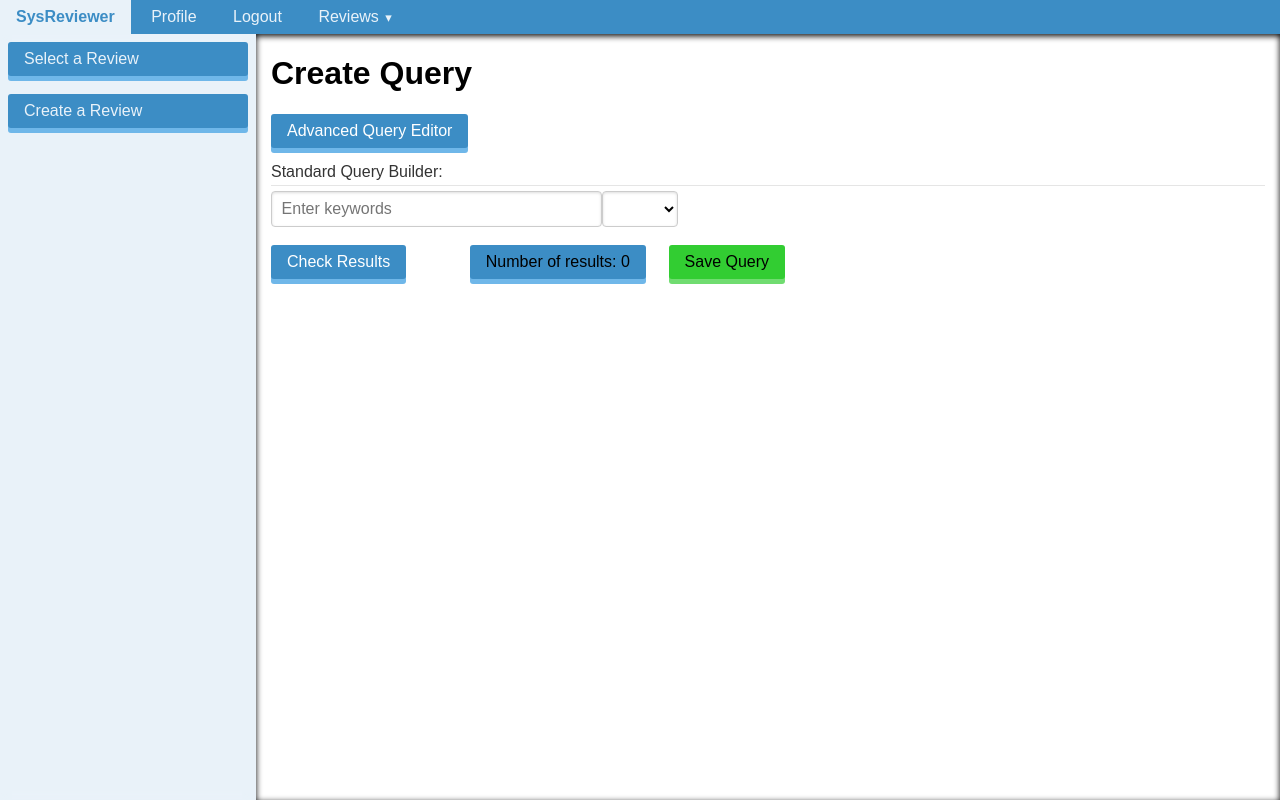
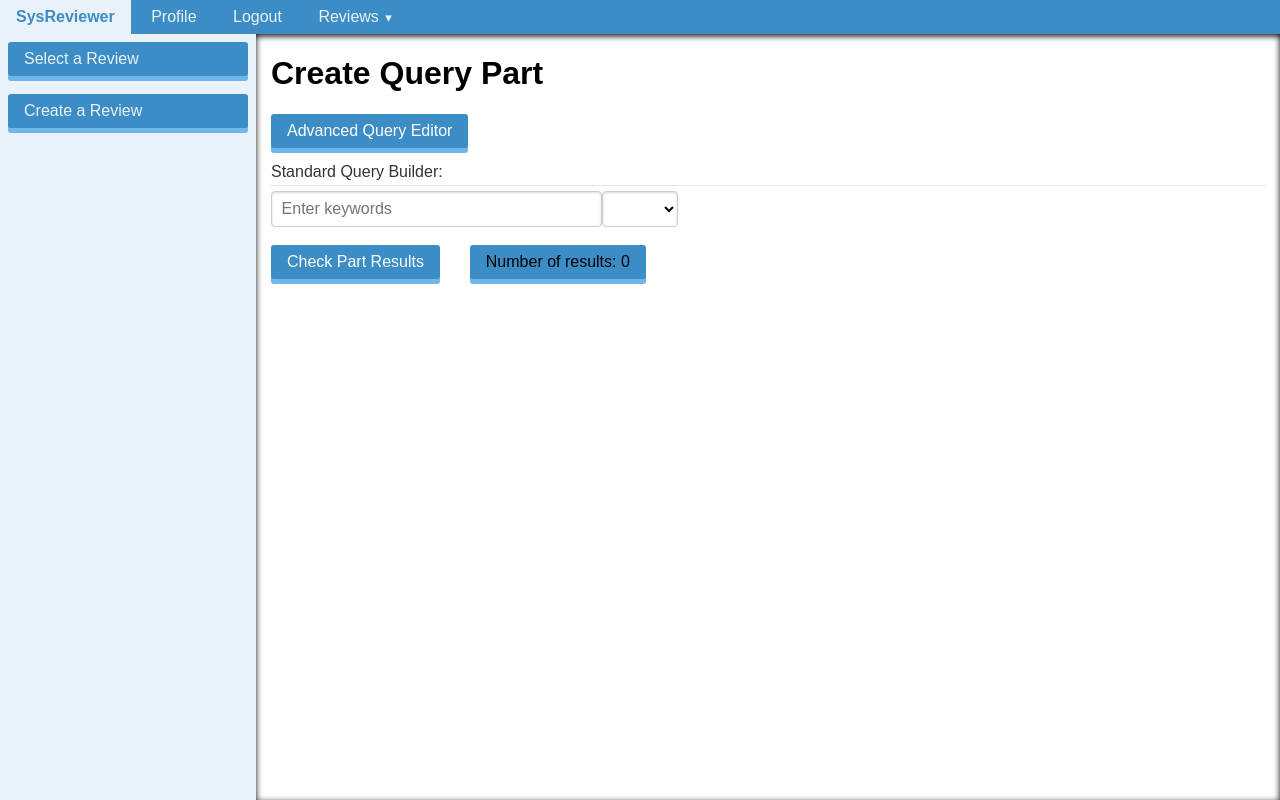
Before and after one commit to Alistair401/10C, a Django app: page /mainapp/reviews/1/create_query/ in a window 1280 px wide. Run offline with Django 3.2, Linux system fonts and the light colour scheme; the visitor is signed in with stand-in values (Sample User, id 1); data comes from the database, SQL or seed files in the repository; data that the repository does not hold is empty; parts of the project's set-up code (start-up, migrations or seed data) failed here and were passed over; some libraries are stand-ins or nearby versions.

Commit message:
Changed query to be query parts

```diff
--- a/SysReview/SysReview/urls.py
+++ b/SysReview/SysReview/urls.py
@@ -3,11 +3,7 @@
 from mainapp import views
 
 urlpatterns = patterns('',
-    # Examples:
-    #url(r'^$', 'mainapp.views.index', name='index'),
-    # url(r'^blog/', include('blog.urls')),
-
-    url(r'^admin/', include(admin.site.urls)),
+                       url(r'^admin/', include(admin.site.urls)),
                        url('^mainapp/', include('mainapp.urls')),
                        url(r'^$', include('mainapp.urls')),
 
--- a/SysReview/mainapp/urls.py
+++ b/SysReview/mainapp/urls.py
@@ -9,11 +9,9 @@
                        url(r'^reviews/(?P<review_name_slug>[\w\-]+)/queries/$',views.queries,name='queries'),
                        url(r'^reviews/(?P<review_name_slug>[\w\-]+)/create_query/$',views.create_query,name='create_query'),
                        url(r'^reviews/(?P<review_name_slug>[\w\-]+)/create_query/advquery/(?P<query_string>[\w\(\)\%\ \,\[\]]+)/$',views.check_API_adv,name='adv_query'),
-                       url(r'^reviews/(?P<review_name_slug>[\w\-]+)/create_query/saveadvquery/(?P<query_string>[\w\(\)\%\ \,\[\]]+)/$', views.save_to_pool_adv, name='save_adv_query'),
                        url(r'^reviews/(?P<review_name_slug>[\w\-]+)/create_query/stdquery/(?P<query_string>[\w\(\)\%\ \,\[\]]+)/$',views.check_API_std,name='std_query'),
-                       url(r'^reviews/(?P<review_name_slug>[\w\-]+)/create_query/savestdquery/(?P<query_string>[\w\(\)\%\ \,\[\]]+)/$', views.save_to_pool_std, name='save_std_query'),
-                       url(r'^reviews/(?P<review_name_slug>[\w\-]+)/create_query/saveadvquerynottopool/(?P<query_string>[\w\(\)\%\ \,\[\]]+)/$', views.save_query_adv,name='save_std_query_not_to_pool'),
-                       url(r'^reviews/(?P<review_name_slug>[\w\-]+)/create_query/savestdquerynottopool/(?P<query_string>[\w\(\)\%\ \,\[\]]+)/$', views.save_query_std,name='save_std_query_not_to_pool'),
+                       url(r'^reviews/(?P<review_name_slug>[\w\-]+)/create_query/saveadvquery/(?P<query_string>[\w\(\)\%\ \,\[\]]+)/$', views.save_query_adv, name='save_query_adv'),
+                       url(r'^reviews/(?P<review_name_slug>[\w\-]+)/create_query/savestdquery/(?P<query_string>[\w\(\)\%\ \,\[\]]+)/$', views.save_query_std, name='save_query_std'),
                        url(r'^reviews/(?P<review_name_slug>[\w\-]+)/abstract_pool/$',views.abstract_pool,name='abstract_pool'),
                        url(r'^reviews/(?P<review_name_slug>[\w\-]+)/document_pool/$',views.document_pool,name='document_pool'),
                        url(r'^reviews/(?P<review_name_slug>[\w\-]+)/final_pool/$',views.final_pool,name='final_pool'),
--- a/SysReview/mainapp/views.py
+++ b/SysReview/mainapp/views.py
@@ -506,47 +506,6 @@
     review.save()
     return HttpResponse()
 
-@commit_on_success
-def save_to_pool_adv(request, review_name_slug, query_string):
-    review = Review.objects.get(slug=review_name_slug)
-    # get list of ID results from the PubMed API
-    formatted = format_query_advanced(query_string)
-    esearch_result = pubmed.esearch_query(formatted)
-    efetch_dict = pubmed.efetch_query(esearch_result)
-    for id, attributes in efetch_dict.iteritems():
-        paper = Paper.objects.create(review=review,title=attributes["title"],authors=str(attributes["authors"]),abstract=attributes["abstract"])
-        paper.save()
-    id_string = ""
-    for id in esearch_result:
-        id_string += id + ","
-    id_string = id_string[:-1]
-    query_object = Query.objects.create(review=review,query_string=formatted,pool_size=len(esearch_result),results=id_string)
-    #set Review pool size
-    review.pool_size=len(esearch_result)
-    review.save()
-    return HttpResponse()
-
-@commit_on_success
-def save_to_pool_std(request, review_name_slug, query_string):
-    review = Review.objects.get(slug=review_name_slug)
-    # get list of ID results from the PubMed API
-    formatted = format_query_novice(query_string)
-    esearch_result = pubmed.esearch_query(formatted)
-    efetch_dict = pubmed.efetch_query(esearch_result)
-    for id, attributes in efetch_dict.iteritems():
-        paper = Paper.objects.create(review=review,title=attributes["title"],authors=str(attributes["authors"]),abstract=attributes["abstract"])
-        paper.save()
-    id_string = ""
-    for id in esearch_result:
-        id_string += id + ","
-    id_string = id_string[:-1]
-    query_object = Query.objects.create(review=review,query_string=formatted,pool_size=len(esearch_result),results=id_string)
-    #set Review pool size
-    review.pool_size=len(esearch_result)
-    review.save()
-    return HttpResponse()
-
-@commit_on_success
 def save_query_adv(request, review_name_slug, query_string):
     review = Review.objects.get(slug=review_name_slug)
     # get list of ID results from the PubMed API
@@ -558,7 +517,6 @@
     query_object = Query.objects.create(review=review,query_string=formatted,pool_size=len(esearch_result),results=id_string)
     return HttpResponse()
 
-@commit_on_success
 def save_query_std(request, review_name_slug, query_string):
     review = Review.objects.get(slug=review_name_slug)
     # get list of ID results from the PubMed API
--- a/SysReview/static/js/mainapp-jquery.js
+++ b/SysReview/static/js/mainapp-jquery.js
@@ -50,11 +50,6 @@
         }
     });
 
-    $('#adv_textarea').numberedtextarea({
-        // if true Tab key creates indentation
-        allowTabChar: false
-    });
-
     //function for clone input fields for standard query creation
     //if operator selector changed
     $("#standard_builder").change(function(){
@@ -70,6 +65,11 @@
             $(this).off();
         }
     });
+
+    $('#adv_textarea').numberedtextarea({
+        // if true Tab key creates indentation
+        allowTabChar: false
+    });
 });
 $(document).on('click','#checkAPIadv', function () {
     var txt = $('textarea#adv_textarea');
@@ -84,28 +84,10 @@
         type: "GET",
         url: "advquery/" + formattedquery,
         success: function (data) {
-            $(button).text("+ Add results to review");
-            $(button).attr("id", "confirmAdv");
+            $(button).text("Save Query");
+            $(button).attr("id", "savequeryadv");
             $(button).attr("class","cust-button-g");
             $('#advresults').text("Number of results: " + data.toString());
-        }
-    });
-});
-$(document).on('click','#confirmAdv', function () {
-    var txt = $('textarea#adv_textarea');
-    var button = $(this);
-    var unformattedquery = txt.val().split("\n");
-    var formattedquery = "";
-    $.each(unformattedquery, function (l) {
-        formattedquery = formattedquery + unformattedquery[l] + ",";
-    });
-    formattedquery = formattedquery.slice(0, -1);
-    $.ajax({
-        type: "GET",
-        url: "saveadvquery/" + formattedquery,
-        success: function (data) {
-            $(button).text("Added");
-            $(button).attr("id","done");
         }
     });
 });
@@ -121,27 +103,10 @@
         type: "GET",
         url: "stdquery/" + query,
         success: function (data) {
-            $(button).text("+ Add results to review");
-            $(button).attr("id", "confirmStd");
+            $(button).text("Save Query Part");
+            $(button).attr("id", "savequerystd");
             $(button).attr("class","cust-button-g");
             $('#stdresults').text("Number of results: " + data.toString());
-        }
-    });
-});
-$(document).on('click','#confirmStd', function () {
-    var query = "";
-    $('input#standard_keywords').each(function(){
-        var keyword = $(this).next().val();
-        query = query + $(this).val() + "," + keyword + ",";
-    });
-    var button = $(this);
-    query = query.slice(0, -2);
-    $.ajax({
-        type: "GET",
-        url: "savestdquery/" + query,
-        success: function (data) {
-            $(button).text("Added");
-            $(button).attr("id", "done");
         }
     });
 });
@@ -166,14 +131,14 @@
     $(this).attr("value","CONFIRM DELETION");
 });
 $(document).on('input','#standard_builder,#standard_keywords',function(){
-    $("#confirmStd").text("Check Results");
-    $("#confirmStd").attr("class","cust-button");
-    $("#confirmStd").attr("id", "checkAPIstd");
+    $("#savequerystd").text("Check Part Results");
+    $("#savequerystd").attr("class","cust-button");
+    $("#savequerystd").attr("id", "checkAPIstd");
 });
 $(document).on('input','#adv_textarea',function(){
-    $("#confirmAdv").text("Check Results");
-    $("#confirmAdv").attr("class","cust-button");
-    $("#confirmAdv").attr("id", "checkAPIadv");
+    $("#savequeryadv").text("Check Part Results");
+    $("#savequeryadv").attr("class","cust-button");
+    $("#savequeryadv").attr("id", "checkAPIadv");
 });
 $(document).on('click','#savequerystd', function () {
     var query = "";
@@ -185,7 +150,7 @@
     query = query.slice(0, -2);
     $.ajax({
         type: "GET",
-        url: "savestdquerynottopool/" + query,
+        url: "savestdquery/" + query,
         success: function (data) {
             $(button).text("Saved")
         }
@@ -202,7 +167,7 @@
     formattedquery = formattedquery.slice(0, -1);
     $.ajax({
         type: "GET",
-        url: "saveadvquerynottopool/" + formattedquery,
+        url: "saveadvquery/" + formattedquery,
         success: function (data) {
             $(button).text("Saved")
         }
@@ -242,8 +207,8 @@
 } );
 $(document).on('click',"[id*='deleteQuery']",function(){
     var confirm = $(this).val();
-        //if button value now Confirm delete
-        if (confirm == 'Confirm delete'){
+    //if button value now Confirm delete
+    if (confirm == 'Confirm delete'){
             var td = $(this).parent();
             //var of td tr parent
             var tr = td.parent();
@@ -364,7 +329,7 @@
     if ($('#abstract_pool :checkbox:checked').length > 0){
             var confirm = $(this).val();
             if (confirm == 'Confirm?'){
-                var removed_rows = ""   //List to hold row id's being removed
+                var removed_rows = "";  //List to hold row id's being removed
                 $("#abstract_pool tbody tr").each(function(){   //For each row in table
                     if($(this).find('input:checkbox:checked').length == 1){ //If the row has a checked input box
                         var pk = this.id.slice(5); //Set the pk variable to the row id (ONLY THE NUMBER)
@@ -378,7 +343,7 @@
                     success: function(){
                         $("#abstract_pool tbody tr").each(function(){   //For each row in table
                             if($(this).find('input:checkbox:checked').length == 1){ //If the row has a checked input box
-                                var row = this
+                                var row = this;
                                 $(row).fadeOut(400, function () {
                                     $(row).remove()
                                 });
--- a/SysReview/templates/mainapp/abstract_pool.html
+++ b/SysReview/templates/mainapp/abstract_pool.html
@@ -41,8 +41,8 @@
     </div>
         <br><br>
         <div class = "container">
-            <input class="pure-button cust-button-g" type="submit" name="abstract" value="Mark as relevant" id = "add2DP"/>
-            <input class="pure-button cust-pure-button-r" type="submit" name="abstract" value="Mark as not relevant" id = "removefromAP"/>
+            <button class="pure-button cust-button-g" name="abstract" value="Mark as relevant" id = "add2DP"/>
+            <button class="pure-button cust-pure-button-r" name="abstract" value="Mark as not relevant" id = "removefromAP"/>
         </div>
     {% else %}
         <h2> There are no abstracts in your abstract pool!</h2>
--- a/SysReview/templates/mainapp/create_query.html
+++ b/SysReview/templates/mainapp/create_query.html
@@ -6,7 +6,7 @@
 
 {% block main_block %}
 
-    <h1>Create Query</h1>
+    <h1>Create Query Part</h1>
     <div class="cust-button" id="switchToAdv">Advanced Query Editor</div>
 
     <div class="pure-form pure-form-aligned cust-remove-formatting" id="adv-form">
@@ -15,13 +15,10 @@
         <br/>
         <div class="pure-g">
             <div class="pure-u-1-5">
-                <div id="checkAPIadv" class="cust-button">Query Part Results</div>
+                <div id="checkAPIadv" class="cust-button">Check Part Results</div>
             </div>
             <div class="pure-u-1-5 cust-centered">
                 <div id="advresults" class="cust-notifier">Number of results: 0</div>
-            </div>
-            <div class="pure-u-1-5" id="savequerydiv">
-                <div id="savequeryadv" class="cust-button-g">Save Query</div>
             </div>
             <div class="pure u 1-5">
                 <img id="ajaxloading" src="{% static 'css/rolling.gif' %}">
@@ -44,13 +41,10 @@
         <br/>
         <div class="pure-g">
             <div class="pure-u-1-5">
-                <div id="checkAPIstd" class="cust-button">Check Results</div>
+                <div id="checkAPIstd" class="cust-button">Check Part Results</div>
             </div>
             <div class="pure-u-1-5">
                 <div id="stdresults" class="cust-notifier">Number of results: 0</div>
-            </div>
-            <div class="pure-u-1-5" id="savequerydiv">
-                <div id="savequerystd" class="cust-button-g">Save Query</div>
             </div>
         </div>
         <br/>
```
